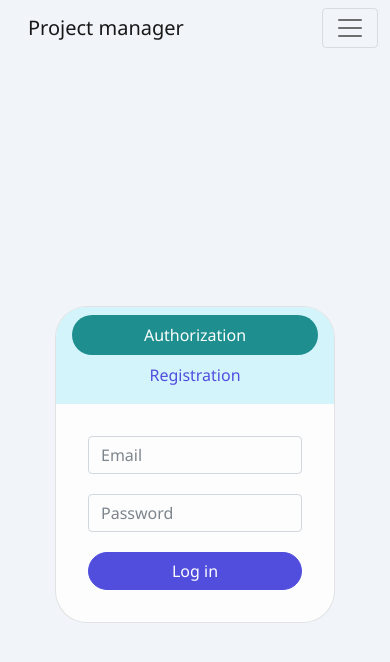
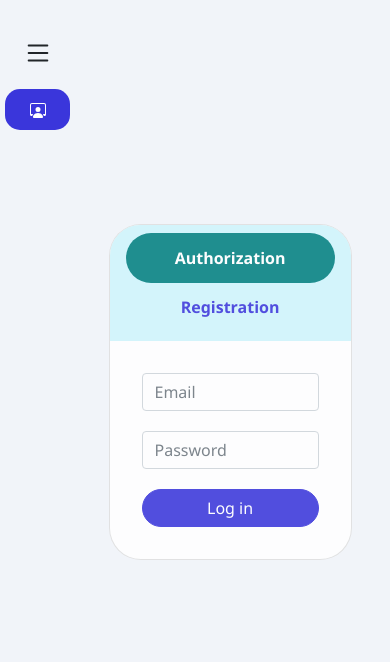
Before and after one commit to GubaRabotaga/CheChenworks, a Vue app: page /auth in a window 390 px wide. Shown: the top 662 px of the page. Built offline with nearby package versions, Linux system fonts and the light colour scheme; no server answers.

Commit message:
Side bar

```diff
--- a/src/App.vue
+++ b/src/App.vue
@@ -1,6 +1,6 @@
 <template>
   <navigation-bar />
-  <div class="mx-2 my-4">
+  <div class="mx-2 my-2 content">
     <router-view></router-view>
   </div>
   <div id="spinner-overlay">
@@ -26,13 +26,18 @@ body {
 
 #app {
   min-height: 100vh;
+  display: flex;
+}
+
+.content {
+  width: 100%;
 }
 
 .panel {
   background-color: $white;
   padding: 25px;
   border-radius: 50px;
-  min-height: 91vh;
+  min-height: 98vh;
 }
 
 #spinner-overlay {
--- a/src/assets/style.scss
+++ b/src/assets/style.scss
@@ -17,18 +17,71 @@ $light: #f1f4f9;
   border-radius: 2rem;
 }
 
+.navbar {
+  align-items: flex-end;
+  padding-top: 2.3rem;
+}
+
+// @media only screen and (max-width: 600px) {
+//   .navbar {
+//     display: none;
+//   }
+// }
+
+// @media only screen and (max-width: 768px) {
+//   .nav-buttons > .nav-item > .nav-link {
+//     font-size: 0;
+//   }
+// }
+
+@media only screen and (max-width: 992px) {
+  // .nav-buttons > .nav-item > .nav-link {
+  //   font-size: 0;
+  //   justify-content: center !important;
+  // }
+
+  // .nav-link > .btn-icon {
+  //   margin: 0 !important;
+  // }
+
+  .nav-buttons {
+    align-self: flex-start;
+  }
+
+  .navbar-brand {
+    display: none !important;
+  }
+
+  .navbar {
+    align-content: flex-start;
+  }
+}
+
+// @media only screen and (min-width: 1200px) {
+// }
+
+.navbar-brand {
+  align-self: start;
+  color: black;
+  padding-top: 0 !important;
+}
+
 .nav-link {
   display: flex;
   align-items: center;
-  justify-content: center;
+  font-weight: 600;
 }
 
-.navbar-nav > .nav-item {
+.nav-buttons > .nav-item {
   width: 100%;
 }
 
-.navbar-collapse {
-  margin-top: 15px;
+.nav-buttons {
+  list-style: none;
+  display: flex;
+  flex-direction: column;
+  width: 100%;
+  padding-left: 5px;
 }
 
 .btn-icon {
@@ -45,25 +98,30 @@ $light: #f1f4f9;
 
 .nav-link {
   border-radius: 15px;
-}
-
-.navbar-nav .nav-link {
-  padding: 0.5rem;
+  padding: 0.8rem 1rem;
 }
 
 .nav-pills .nav-link {
   border-radius: 2rem;
 }
 
-.navbar-light .navbar-nav .show > .nav-link,
-.navbar-light .navbar-nav .nav-link.active {
+.nav-buttons > .nav-item > .nav-link.active {
   background-color: $primary;
   color: $white;
+}
+
+.nav-buttons > .nav-item > .nav-link {
+  justify-content: start;
+  transition: font-size 0.3s ease-out;
 }
 
 .nav-pills .nav-link.active,
 .nav-pills .show > .nav-link {
   background-color: $secondary;
+}
+
+.nav-pills .nav-link {
+  justify-content: center;
 }
 
 .card {
--- a/src/components/NavigationBar.vue
+++ b/src/components/NavigationBar.vue
@@ -1,29 +1,17 @@
 <template>
-  <nav class="navbar navbar-expand-lg navbar-light bg-light">
-    <div class="container">
+  <nav class="bg-light navbar">
     <router-link class="navbar-brand nav-link m-0" to="/"
       >Project manager</router-link
     >
-      <button
-        id="navbar-toggler"
-        class="navbar-toggler"
-        type="button"
-        data-bs-toggle="collapse"
-        data-bs-target="#navbarToggler"
-        aria-controls="navbarToggler"
-        aria-expanded="false"
-        aria-label="Toggle navigation"
-      >
-        <span class="navbar-toggler-icon"></span>
+    <button class="btn menu-btn p-0" @click="expand">
+      <menu-icon />
     </button>
-      <div class="collapse navbar-collapse" id="navbarToggler">
-        <ul class="navbar-nav ms-auto">
+    <ul class="nav-buttons no-text" id="nav-buttons">
       <li class="nav-item" v-if="$store.state.auth.isAuth">
         <a
           class="nav-link"
           :class="{
-                active:
-                  $route.name === 'UserPanel' || $route.name === 'AdminPanel',
+            active: $route.name === 'UserPanel' || $route.name === 'AdminPanel',
           }"
           @click="goToPanel"
           ><dashboard-icon class="btn-icon" /> DashBoard</a
@@ -40,20 +28,32 @@
           :class="{ active: $route.name === 'Auth' }"
           to="/auth"
         >
-              <person-workspace-icon
-                class="btn-icon"
-              />Authorization</router-link
+          <person-workspace-icon class="btn-icon" />Authorization</router-link
         >
       </li>
     </ul>
-      </div>
-    </div>
   </nav>
 </template>
 
 <script>
 export default {
+  data() {
+    return {
+      expandCounter: 0,
+    };
+  },
   methods: {
+    expand() {
+      const element = document.querySelector("#nav-buttons");
+
+      if (this.expandCounter % 2 === 0) {
+        element.classList.remove("no-text");
+      } else {
+        element.classList.add("no-text");
+      }
+
+      this.expandCounter++;
+    },
     goToPanel() {
       let link = this.$store.state.auth.credentials.user?.roles?.at(0);
 
@@ -74,11 +74,30 @@ export default {
 </script>
 
 <style lang="scss" scoped>
-.nav-item {
-  align-self: center;
-}
-
 a {
   cursor: pointer;
 }
+
+@media only screen and (max-width: 992px) {
+  .menu-btn {
+    display: block !important;
+  }
+}
+@media only screen and (max-width: 992px) {
+  .nav-buttons.no-text > .nav-item > .nav-link {
+    font-size: 0;
+    justify-content: center !important;
+  }
+
+  .nav-buttons.no-text > .nav-item > .nav-link > .btn-icon {
+    margin: 0 !important;
+  }
+}
+
+.menu-btn {
+  display: none;
+  width: 100%;
+  margin-left: 5px;
+  margin-bottom: 20px;
+}
 </style>
--- /dev/null
+++ b/src/components/icons/MenuIcon.vue
@@ -0,0 +1,21 @@
+<template>
+  <svg
+    xmlns="http://www.w3.org/2000/svg"
+    width="30"
+    height="30"
+    fill="currentColor"
+    class="bi bi-list"
+    viewBox="0 0 16 16"
+  >
+    <path
+      fill-rule="evenodd"
+      d="M2.5 12a.5.5 0 0 1 .5-.5h10a.5.5 0 0 1 0 1H3a.5.5 0 0 1-.5-.5zm0-4a.5.5 0 0 1 .5-.5h10a.5.5 0 0 1 0 1H3a.5.5 0 0 1-.5-.5zm0-4a.5.5 0 0 1 .5-.5h10a.5.5 0 0 1 0 1H3a.5.5 0 0 1-.5-.5z"
+    />
+  </svg>
+</template>
+
+<script>
+export default {
+  name: "menu-icon",
+};
+</script>
--- a/src/components/icons/index.js
+++ b/src/components/icons/index.js
@@ -11,6 +11,7 @@ import DashboardIcon from "./DashboardIcon.vue";
 import PlusIcon from "./PlusIcon.vue";
 import PersonWorkspaceIcon from "./PersonWorkspaceIcon.vue";
 import SaveIcon from "./SaveIcon.vue";
+import MenuIcon from "./MenuIcon.vue";
 
 export default [
   CloseIcon,
@@ -26,4 +27,5 @@ export default [
   PlusIcon,
   PersonWorkspaceIcon,
   SaveIcon,
+  MenuIcon,
 ];
--- a/src/views/AuthView.vue
+++ b/src/views/AuthView.vue
@@ -1,5 +1,5 @@
 <template>
-  <div class="container">
+  <div class="container p-0">
     <div class="card mx-auto">
       <div class="card-header">
         <ul class="nav nav-pills nav-fill" id="pills-tab" role="tablist">
```
Also changed, not shown: 1 other file (tests, documents, lock files or other folders). Lines whose indentation alone changed are shown as unchanged.
